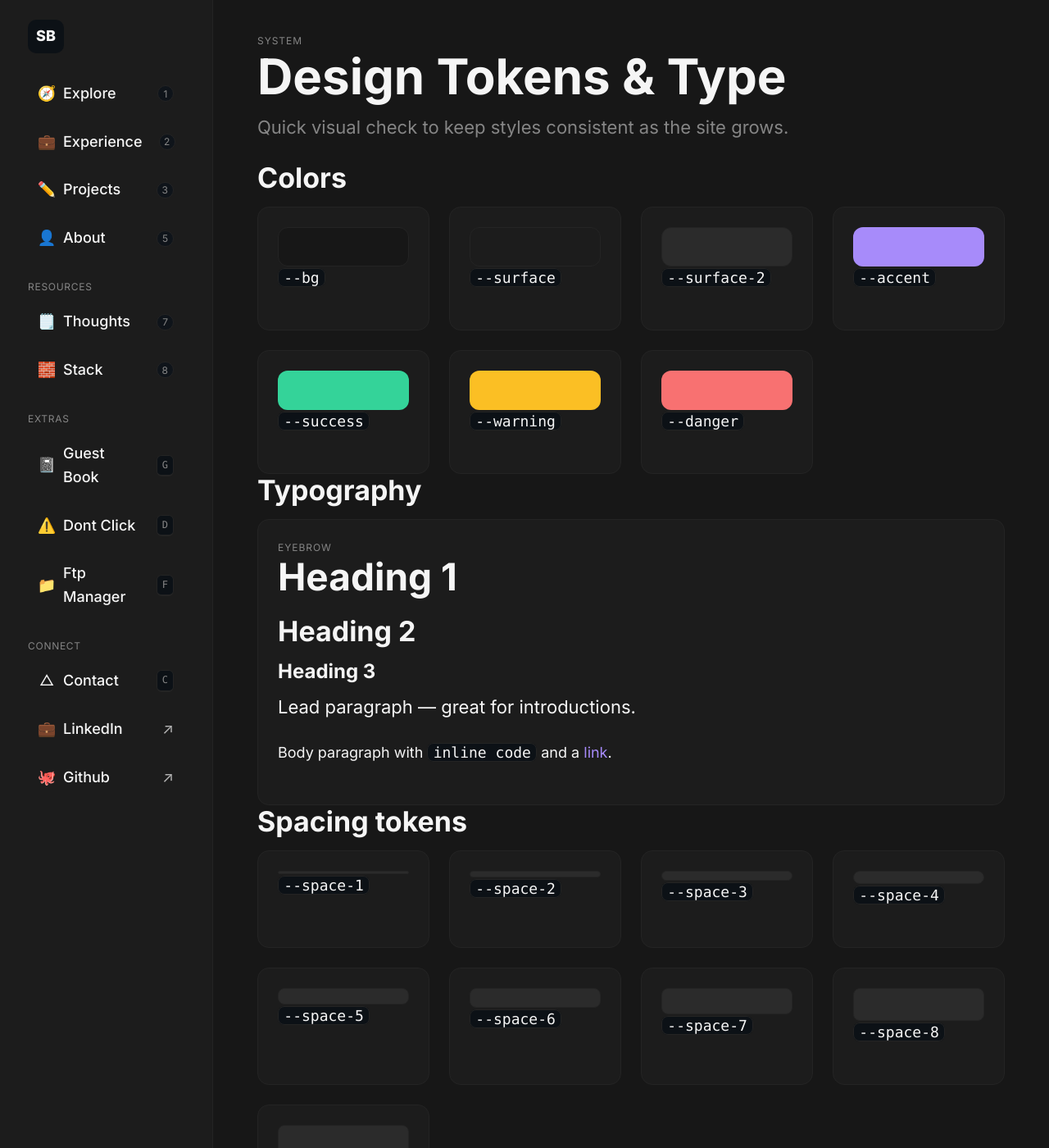
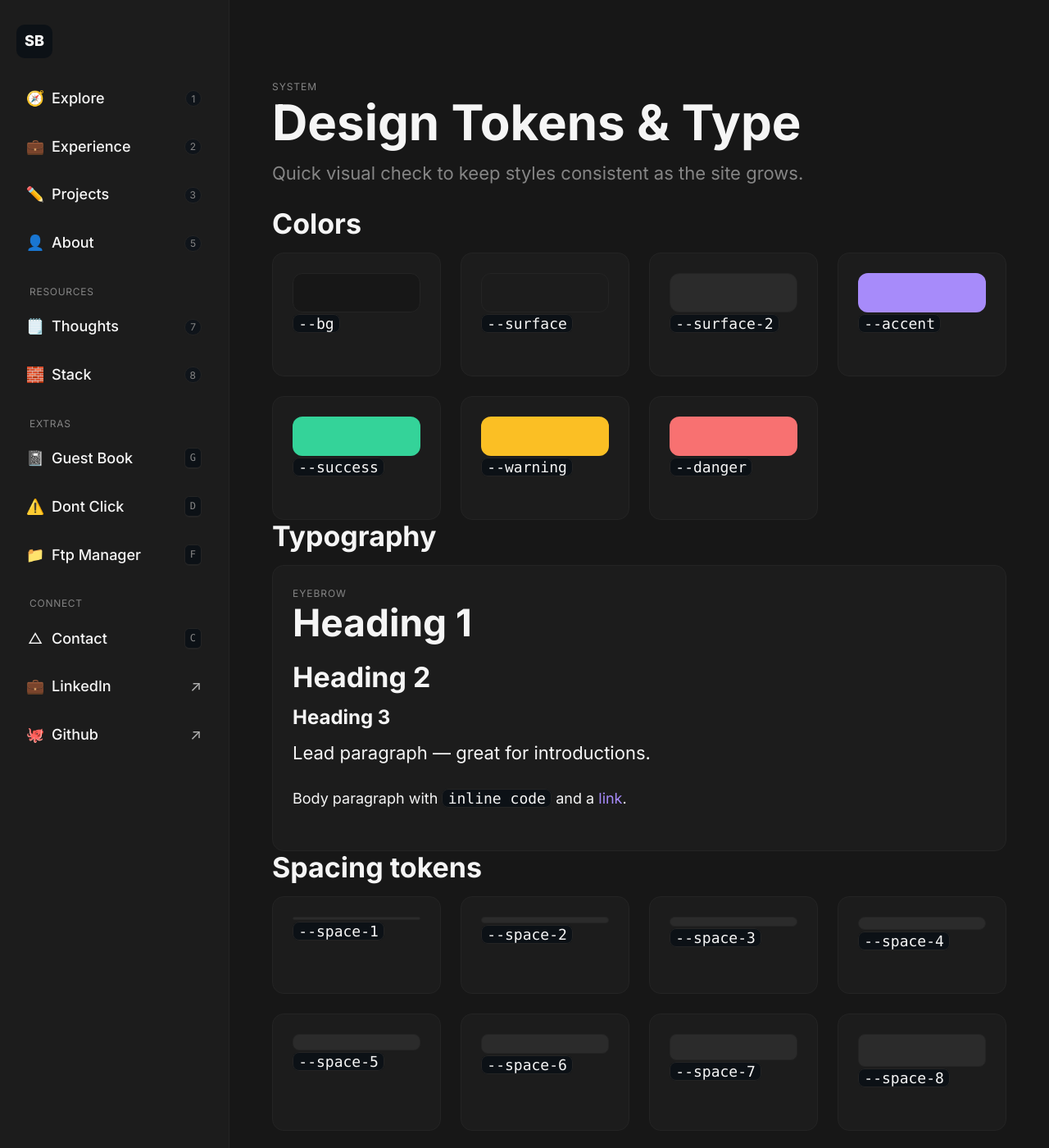
Before and after one commit to Sant720/portfolio, a Jekyll site: the page built from styleguide/index.md, in a window 1280 px wide and 1400 px high. Shown: the whole window at 82% size. Built offline with Jekyll 4.4.1, drawn with Linux system fonts in a browser that asks for light colours.

Commit message:
Update base.scss

```diff
--- a/_sass/base.scss
+++ b/_sass/base.scss
@@ -2,7 +2,7 @@
 html, body { margin: 0; padding: 0; }
 
 /* Sidebar width token (single source of truth) */
-:root { --sidebar-w: 260px; }
+:root { --sidebar-w: 280px; }
 
 body {
   background: var(--bg);
@@ -21,7 +21,7 @@ a:hover, a:focus { text-decoration: underline; }
 
 .sidebar {
   position: fixed; left: 0; top: 0; bottom: 0; width: var(--sidebar-w);
-  background: var(--surface); border-right: 1px solid var(--border); padding: 24px;
+  background: var(--surface); border-right: 1px solid var(--border); padding: 30px 10px;
   overflow-y: auto; overscroll-behavior: contain;
 }
 
@@ -29,7 +29,7 @@ a:hover, a:focus { text-decoration: underline; }
 
 /* Outer area accounts for the fixed sidebar; inner .container is centered */
 #content { width: calc(100vw - var(--sidebar-w)); margin-left: var(--sidebar-w); }
-.container { max-width: var(--container); margin-inline: auto; padding: 40px 24px; }
+.container { max-width: var(--container); margin-inline: auto; padding: 96px 32px; }
 
 .hero {}
 .hero h1 { margin: 0 0 10px; font-size: 60px; }
@@ -44,7 +44,7 @@ a:hover, a:focus { text-decoration: underline; }
 .card:hover, .card:focus-within { transform: translateY(-2px); border-color: #283241; }
 
 /* --- Desktop shrink steps --- */
-@media (max-width: 1200px) { :root { --sidebar-w: 240px; } }
+@media (max-width: 1200px) { :root { --sidebar-w: 250px; } }
 @media (max-width: 1024px) { :root { --sidebar-w: 220px; } }
 
 /* --- Mobile collapse --- */
@@ -58,7 +58,7 @@ a:hover, a:focus { text-decoration: underline; }
 .site-nav .nav-group { margin: 24px 0; }
 .site-nav .nav-heading {
   color: var(--text-dim); font-size: 12px; letter-spacing: .06em;
-  text-transform: uppercase; margin: 16px 0 8px;
+  text-transform: uppercase; margin: 16px 16px 8px;
 }
 .nav-list { list-style: none; margin: 0; padding: 0; display: flex; flex-direction: column; gap: 8px; }
 .nav-link {
@@ -111,7 +111,7 @@ a:hover, a:focus { color: var(--accent-hover); text-decoration: none; }
   * { animation: none !important; transition: none !important; }
 }
 
-/* Sidebar scrollbar — scoped, subtle, accessible */
+/*  scrollbar — scoped, subtle, accessible */
 .sidebar {
   /* Only vertical scroll; no horizontal bar */
   overflow: hidden auto;
@@ -138,10 +138,7 @@ a:hover, a:focus { color: var(--accent-hover); text-decoration: none; }
 }
 .sidebar:hover::-webkit-scrollbar-thumb,
 .sidebar:focus-within::-webkit-scrollbar-thumb {
-  background-color: #3a4659;         /* slightly brighter on hover/focus */
-}
-.sidebar::-webkit-scrollbar-thumb:active {
-  background-color: var(--accent);   /* clear active state */
+  background-color: var(--surface-2);         /* slightly brighter on hover/focus */
 }
 
 .sidebar::-webkit-scrollbar-thumb { background-color: transparent; }
```
